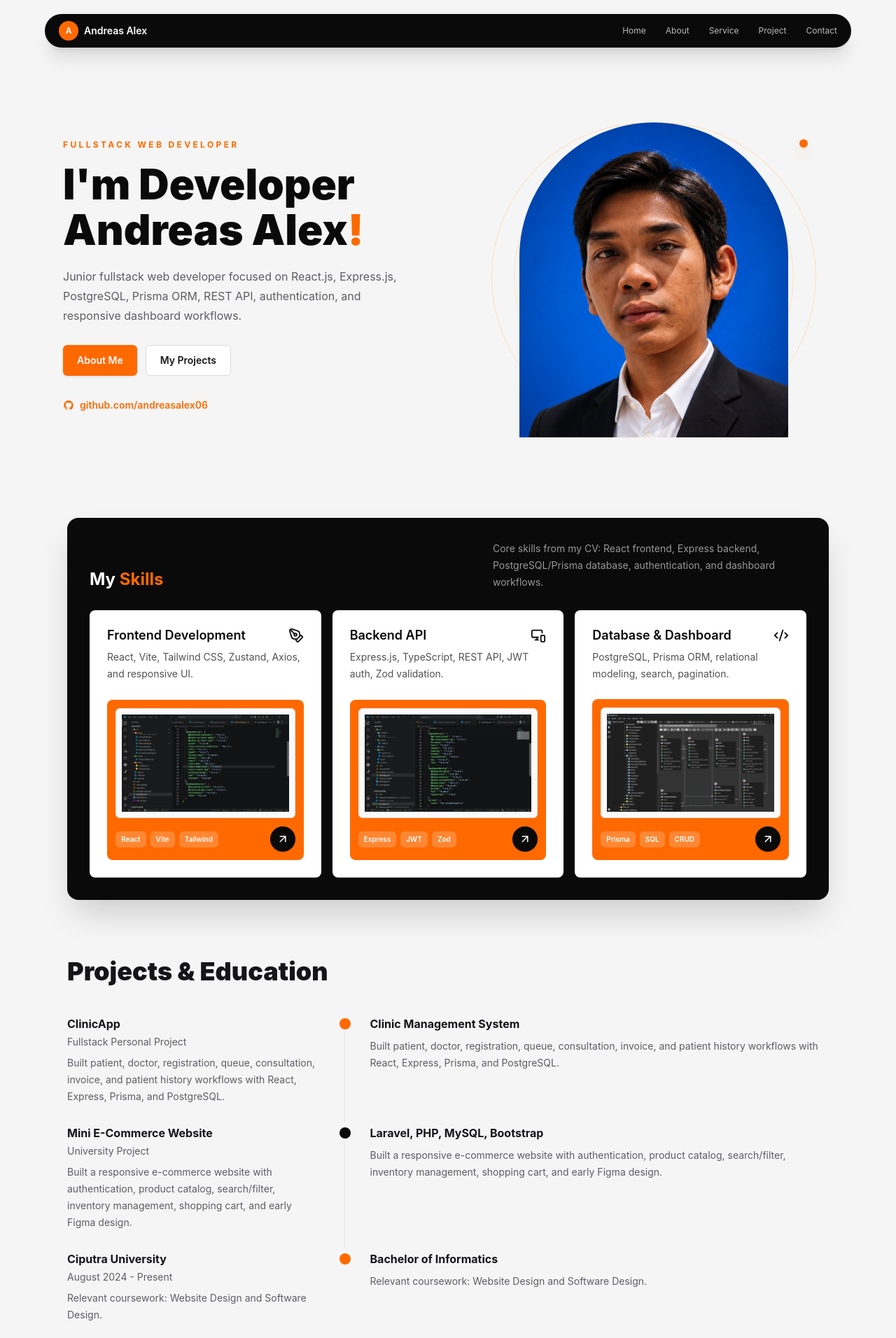
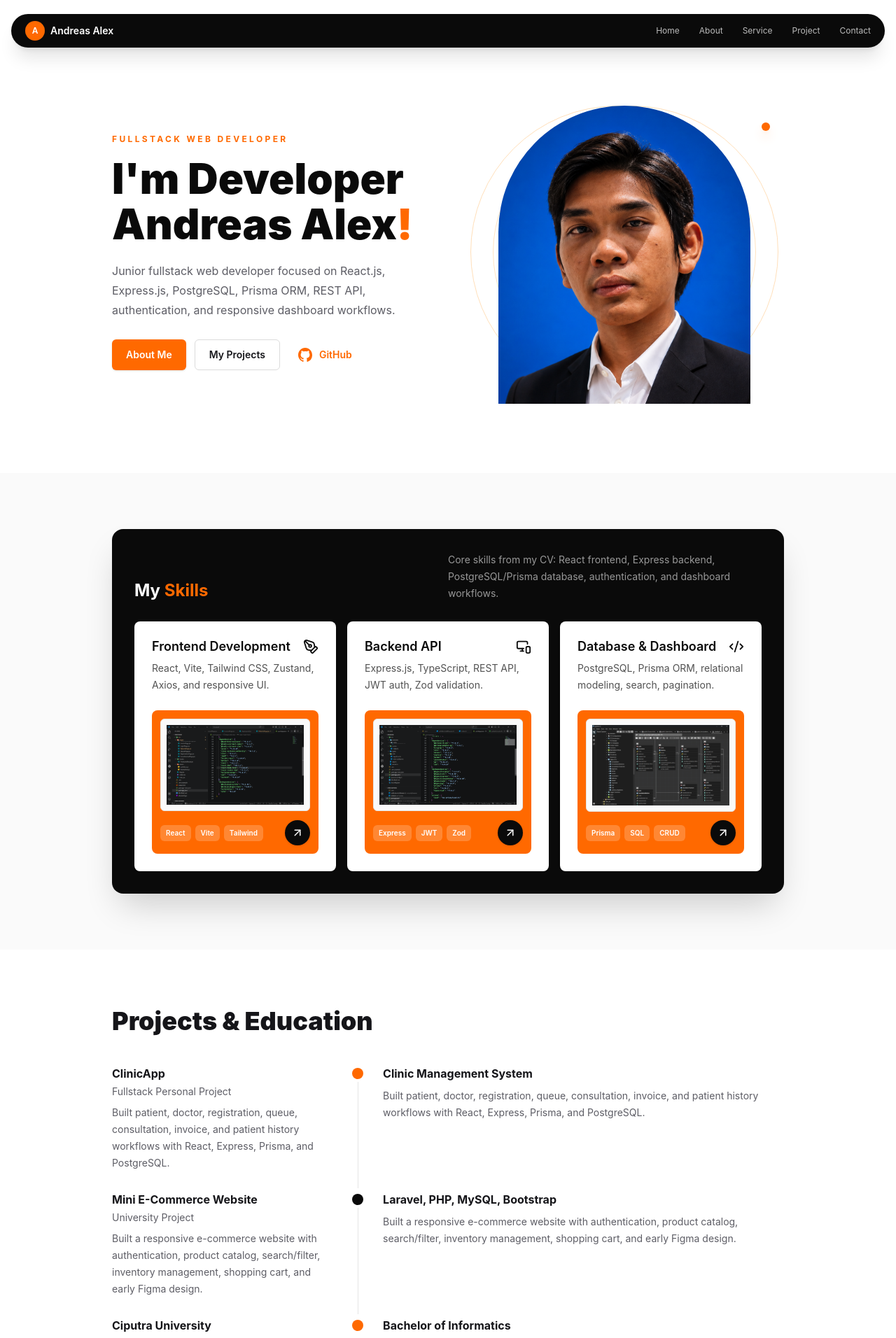
Before and after one commit to andreasalex06/web-portfolio, a React (Vite) app: page / in a window 1280 px wide. Shown: the top 1912 px of the page at 70% size. Built offline with nearby package versions, Linux system fonts and the light colour scheme.

Commit message:
Refine portfolio section spacing

```diff
--- a/src/App.jsx
+++ b/src/App.jsx
@@ -115,6 +115,8 @@ const clinicScreenshotSlides = Array.from(
 const testimonials = [
   'Able to build end-to-end features from UI components and API integration to database operations.',
   'Focused on responsive UI, data validation, dashboard workflows, and code structure that is easy to explain.',
+  'Comfortable turning real workflow requirements into clean CRUD flows, searchable tables, and clear user actions.',
+  'Experienced with authentication, relational data modeling, and connecting frontend state to REST API responses.',
 ]
 
 const marqueeItems = [
@@ -191,9 +193,9 @@ function App() {
   }
 
   return (
-    <main className="min-h-screen bg-background text-foreground">
+    <>
       <header className="sticky top-0 z-50 px-4 pb-2 pt-5">
-        <nav className="mx-auto flex h-12 max-w-6xl items-center justify-between rounded-full bg-neutral-950 px-5 text-white shadow-xl shadow-neutral-950/10">
+        <nav className="mx-auto flex h-12 max-w-7xl items-center justify-between rounded-full bg-neutral-950 px-5 text-white shadow-xl shadow-neutral-950/10">
           <a href="#home" className="flex items-center gap-2 text-sm font-semibold">
             <span className="grid h-7 w-7 place-items-center rounded-full bg-orange-500 text-xs">
               A
@@ -238,7 +240,7 @@ function App() {
           initial={false}
           animate={isMenuOpen ? { opacity: 1, y: 0 } : { opacity: 0, y: -10 }}
           transition={{ duration: 0.2, ease: 'easeOut' }}
-          className={`absolute left-4 right-4 top-[calc(100%-0.25rem)] mx-auto max-w-6xl overflow-hidden rounded-2xl border border-neutral-800 bg-neutral-950 p-2 text-white shadow-xl shadow-neutral-950/10 md:hidden ${
+          className={`absolute left-4 right-4 top-[calc(100%-0.25rem)] mx-auto max-w-7xl overflow-hidden rounded-2xl border border-neutral-800 bg-neutral-950 p-2 text-white shadow-xl shadow-neutral-950/10 md:hidden ${
             isMenuOpen ? 'pointer-events-auto' : 'pointer-events-none hidden'
           }`}
         >
@@ -255,15 +257,16 @@ function App() {
         </motion.div>
       </header>
 
+      <main className="min-h-screen bg-white text-foreground">
       <section
         id="home"
-        className="relative scroll-mt-24 px-4 pb-12 pt-8 sm:pb-16 sm:pt-10"
+        className="relative scroll-mt-24 bg-white py-10"
       >
         <motion.div
           initial={{ opacity: 0, y: 32, scale: 0.96 }}
           animate={{ opacity: 1, y: 0, scale: 1 }}
           transition={{ duration: 0.8, ease: 'easeOut' }}
-          className="relative mx-auto grid min-h-[560px] max-w-6xl items-center justify-items-center px-1 py-8 sm:px-3 sm:py-10 min-[800px]:grid-cols-2 min-[800px]:gap-8 lg:gap-12 min-[1000px]:px-8"
+          className="relative mx-auto grid min-h-[520px] max-w-7xl items-center justify-items-center px-5 min-[800px]:grid-cols-2 min-[800px]:gap-8 min-[800px]:-translate-y-4 min-[1000px]:px-24 lg:gap-12 xl:px-40"
         >
           <div className="relative z-10 mx-auto max-w-xl text-center min-[800px]:mx-0 min-[800px]:justify-self-center min-[800px]:text-left">
             <p className="mb-4 text-xs font-bold uppercase tracking-[0.28em] text-orange-500">
@@ -281,7 +284,7 @@ function App() {
               dashboard workflows.
             </p>
 
-            <div className="mt-7 flex flex-col justify-center gap-3 sm:flex-row min-[800px]:justify-start">
+            <div className="mt-7 flex flex-col items-stretch justify-center gap-3 sm:flex-row sm:items-center min-[800px]:justify-start">
               <a href="#about">
                 <Button className="w-full rounded-md bg-orange-500 hover:bg-orange-600 sm:w-auto">
                   About Me
@@ -292,17 +295,16 @@ function App() {
                   My Projects
                 </Button>
               </a>
-            </div>
-
               <a
                 href="https://github.com/andreasalex06"
                 target="_blank"
                 rel="noreferrer"
-              className="mt-8 inline-flex items-center gap-2 text-sm font-semibold text-orange-500 underline-offset-4 hover:underline"
+                className="inline-flex h-11 items-center justify-center gap-2 rounded-md px-3 text-sm font-semibold text-orange-500 underline-offset-4 transition hover:text-orange-600 hover:underline"
               >
-              <GithubIcon className="h-4 w-4" />
-              github.com/andreasalex06
+                <GithubIcon className="h-6 w-6 shrink-0" />
+                GitHub
               </a>
+            </div>
           </div>
 
           <div className="relative mx-auto mt-10 aspect-[1.05/1] w-full max-w-[340px] sm:max-w-[430px] min-[800px]:mt-0 min-[800px]:justify-self-center lg:max-w-[480px]">
@@ -320,7 +322,8 @@ function App() {
         </motion.div>
       </section>
 
-      <section id="service" className="mx-auto max-w-6xl scroll-mt-24 px-5 pb-20 min-[1000px]:px-8">
+      <section id="service" className="scroll-mt-24 bg-neutral-50 py-20">
+        <div className="mx-auto max-w-7xl px-5 min-[1000px]:px-24 xl:px-40">
           <motion.div
             initial="hidden"
             whileInView="visible"
@@ -399,9 +402,11 @@ function App() {
             })}
           </div>
           </motion.div>
+        </div>
       </section>
 
-      <section id="about" className="mx-auto max-w-6xl scroll-mt-24 px-5 pb-20 min-[1000px]:px-8">
+      <section id="about" className="scroll-mt-24 bg-white py-20">
+        <div className="mx-auto max-w-7xl px-5 min-[1000px]:px-24 xl:px-40">
         <div className="space-y-10">
           <motion.div
             initial="hidden"
@@ -455,10 +460,11 @@ function App() {
             ))}
           </div>
         </div>
+        </div>
       </section>
 
-      <section id="project" className="scroll-mt-24 bg-white py-20">
-        <div className="mx-auto max-w-6xl px-5 min-[1000px]:px-8">
+      <section id="project" className="scroll-mt-24 bg-neutral-50 py-20">
+        <div className="mx-auto max-w-7xl px-5 min-[1000px]:px-24 xl:px-40">
           <div className="mb-8 flex flex-col justify-between gap-4 md:flex-row md:items-center">
             <div>
               <h2 className="text-4xl font-black">
@@ -574,10 +580,10 @@ function App() {
         </div>
       </section>
 
-      <section className="mx-auto max-w-6xl px-5 py-20 min-[1000px]:px-8">
+      <section className="bg-white py-20">
+        <div className="mx-auto max-w-7xl px-5 min-[1000px]:px-24 xl:px-40">
         <div className="rounded-2xl bg-neutral-950 p-6 text-white md:p-10">
           <div className="mb-8 text-center">
-            <SectionLabel>Detail Skills</SectionLabel>
             <h2 className="text-3xl font-black">
               Professional <span className="text-orange-500">Highlights</span>
             </h2>
@@ -603,10 +609,12 @@ function App() {
             ))}
           </div>
         </div>
+        </div>
       </section>
+      </main>
 
-      <section id="contact" className="scroll-mt-24 bg-neutral-950 pb-20 pt-20 text-white">
-        <div className="mx-auto max-w-6xl px-5 text-center min-[1000px]:px-8">
+      <section id="contact" className="scroll-mt-24 bg-neutral-950 py-20 text-white">
+        <div className="mx-auto max-w-7xl px-5 text-center">
           <h2 className="mx-auto max-w-2xl text-4xl font-black leading-tight">
             Have an Awesome Project Idea? <span className="text-orange-500">Let's Discuss</span>
           </h2>
@@ -714,7 +722,7 @@ function App() {
           </motion.div>
         </div>
       )}
-    </main>
+    </>
   )
 }
 
--- a/src/index.css
+++ b/src/index.css
@@ -36,9 +36,7 @@
   body {
     min-width: 320px;
     margin: 0;
-    background:
-      radial-gradient(circle at 82% 4%, hsl(12 92% 55% / 0.12), transparent 20rem),
-      linear-gradient(180deg, hsl(0 0% 97%) 0%, hsl(0 0% 94%) 100%);
+    background: hsl(0 0% 100%);
     color: hsl(240 8% 9%);
     font-family: var(--font-sans);
     font-synthesis: none;
```
Lines whose indentation alone changed are shown as unchanged.
